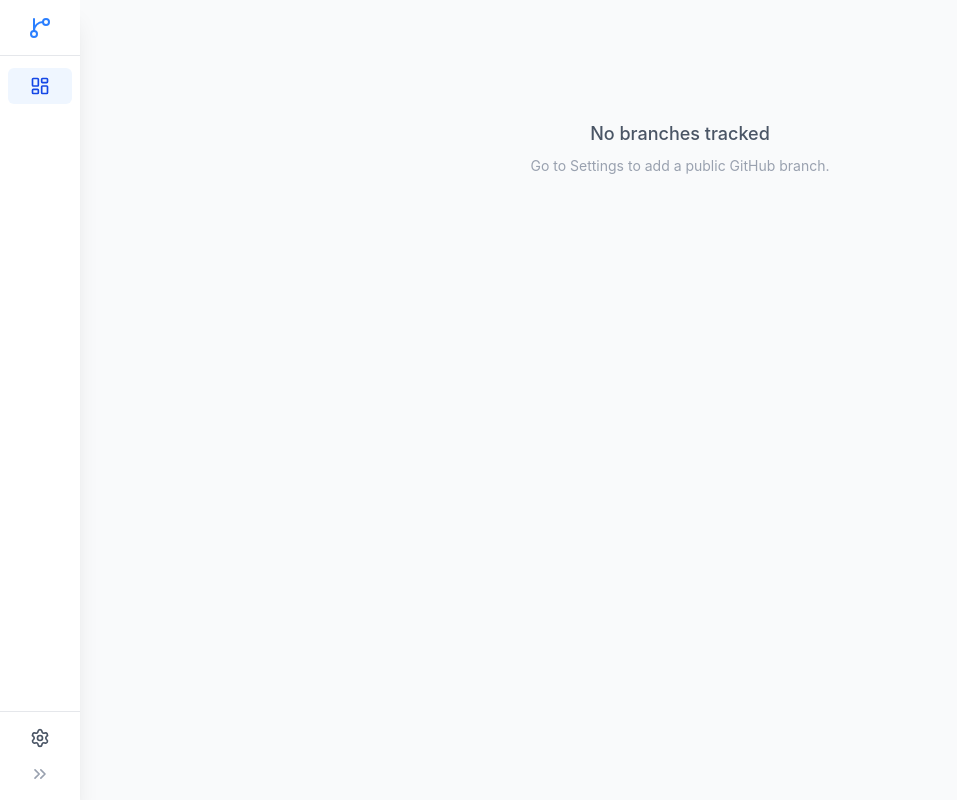
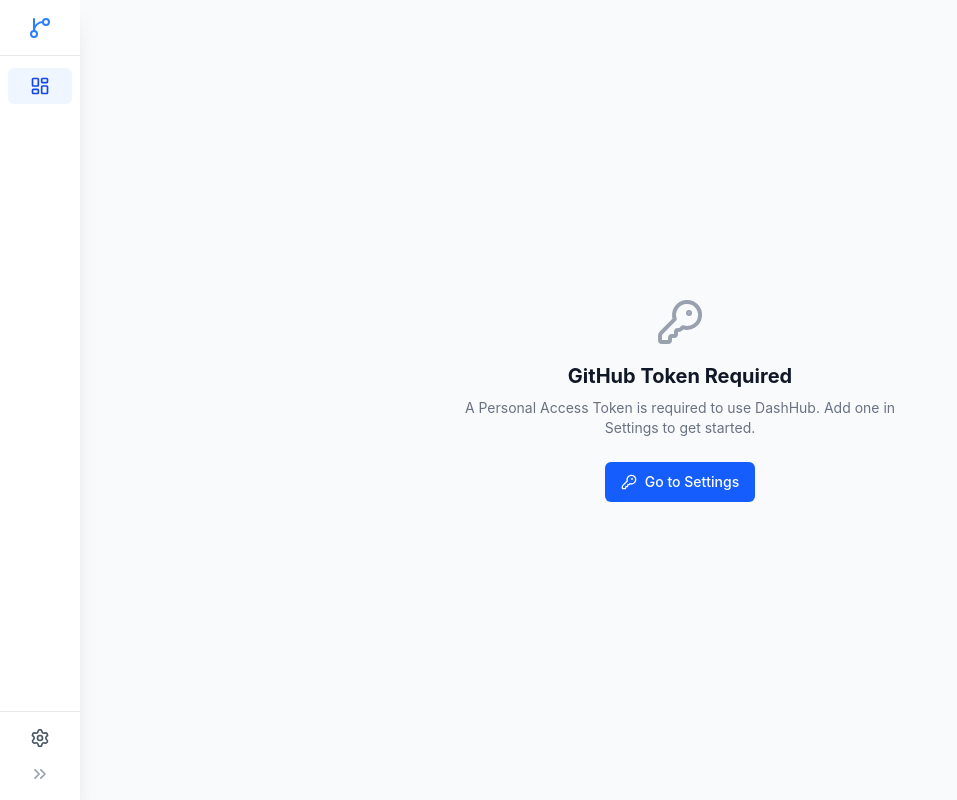
Before and after one commit to Deathedit/dashhub, a React (Vite) app: page / in a window 1280 px wide. Shown: the whole page, without its empty margins (0-957 px from the left). Built offline with nearby package versions, Linux system fonts and the light colour scheme.

Commit message:
feat: make GitHub PAT required, show token prompt when missing

```diff
--- a/src/App.tsx
+++ b/src/App.tsx
@@ -1,5 +1,5 @@
 import { createContext, useContext, useEffect } from "react";
-import { HashRouter, Routes, Route } from "react-router-dom";
+import { HashRouter, Routes, Route, Link } from "react-router-dom";
 import { useLocalStorage } from "./hooks/useLocalStorage";
 import { useBranchData } from "./hooks/useBranchData";
 import type { TrackedBranch } from "./types";
@@ -7,6 +7,7 @@
 import DashboardPage from "./pages/DashboardPage";
 import SettingsPage from "./pages/SettingsPage";
 import BranchPage from "./pages/BranchPage";
+import { KeyRound } from "lucide-react";
 
 type BranchDataItem = ReturnType<typeof useBranchData>["data"][number];
 
@@ -32,6 +33,29 @@
   return ctx;
 }
 
+function TokenRequired() {
+  return (
+    <div className="flex min-h-screen items-center justify-center px-4 pt-14 md:pt-0">
+      <div className="mx-auto max-w-md text-center">
+        <KeyRound className="mx-auto mb-4 h-12 w-12 text-gray-400 dark:text-gray-500" />
+        <h2 className="mb-2 text-xl font-bold text-gray-900 dark:text-white">
+          GitHub Token Required
+        </h2>
+        <p className="mb-6 text-sm text-gray-500 dark:text-gray-400">
+          A Personal Access Token is required to use DashHub. Add one in Settings to get started.
+        </p>
+        <Link
+          to="/settings"
+          className="inline-flex items-center gap-2 rounded-md bg-blue-600 px-4 py-2.5 text-sm font-medium text-white transition-colors hover:bg-blue-700"
+        >
+          <KeyRound className="h-4 w-4" />
+          Go to Settings
+        </Link>
+      </div>
+    </div>
+  );
+}
+
 export default function App() {
   const [branches, setBranches] = useLocalStorage<TrackedBranch[]>("dashhub-branches", []);
   const [autoRefresh, setAutoRefresh] = useLocalStorage<boolean>("dashhub-auto-refresh", false);
@@ -42,7 +66,7 @@
   const [collapsed, setCollapsed] = useLocalStorage<boolean>("dashhub-sidebar-collapsed", true);
   const [token, setToken] = useLocalStorage<string>("dashhub-github-token", "");
 
-  const { data } = useBranchData(branches, autoRefresh ? 300000 : 0, token || undefined);
+  const { data } = useBranchData(branches, autoRefresh ? 300000 : 0, token || "");
   const isFetching = data.length > 0 && data.some((d) => d.loading);
 
   useEffect(() => {
@@ -63,6 +87,8 @@
     setToken,
   };
 
+  const hasToken = token.trim().length > 0;
+
   return (
     <HashRouter>
       <AppCtx.Provider value={value}>
@@ -80,11 +106,18 @@
               collapsed ? "md:ml-20" : "md:ml-72"
             }`}
           >
-            <Routes>
-              <Route path="/" element={<DashboardPage />} />
-              <Route path="/settings" element={<SettingsPage />} />
-              <Route path="/:owner/:repo/:branch" element={<BranchPage />} />
-            </Routes>
+            {hasToken ? (
+              <Routes>
+                <Route path="/" element={<DashboardPage />} />
+                <Route path="/settings" element={<SettingsPage />} />
+                <Route path="/:owner/:repo/:branch" element={<BranchPage />} />
+              </Routes>
+            ) : (
+              <Routes>
+                <Route path="/settings" element={<SettingsPage />} />
+                <Route path="*" element={<TokenRequired />} />
+              </Routes>
+            )}
           </main>
         </div>
       </AppCtx.Provider>
--- a/src/hooks/useBranchData.ts
+++ b/src/hooks/useBranchData.ts
@@ -3,7 +3,7 @@
 import { fetchLatestCommit, fetchLatestWorkflowRun } from "../services/github";
 import { clearCommitCache } from "../services/cache";
 
-function fetchBranchData(branch: TrackedBranch, token?: string): Promise<BranchData> {
+function fetchBranchData(branch: TrackedBranch, token: string): Promise<BranchData> {
   const base: BranchData = { key: branch, commit: null, workflow: null, loading: true, error: null };
   return Promise.all([
     fetchLatestCommit(branch.owner, branch.repo, branch.branch, token),
@@ -13,7 +13,7 @@
     .catch((err: Error) => ({ ...base, loading: false, error: err.message }));
 }
 
-export function useBranchData(branches: TrackedBranch[], autoRefreshInterval: number, token?: string) {
+export function useBranchData(branches: TrackedBranch[], autoRefreshInterval: number, token: string) {
   const [data, setData] = useState<BranchData[]>([]);
   const [refreshKey, setRefreshKey] = useState(0);
   const timerRef = useRef<ReturnType<typeof setInterval> | null>(null);
--- a/src/pages/BranchPage.tsx
+++ b/src/pages/BranchPage.tsx
@@ -98,7 +98,7 @@
     }
     setLoading(true);
     setError(null);
-    fetchCommits(owner, repo, branch, COMMITS_PER_PAGE, token || undefined)
+    fetchCommits(owner, repo, branch, COMMITS_PER_PAGE, token)
       .then((data) => {
         setCachedCommits(cacheKey, data);
         setCommits(data);
--- a/src/pages/SettingsPage.tsx
+++ b/src/pages/SettingsPage.tsx
@@ -32,7 +32,7 @@
       resolvedBranch = branch;
     } else {
       try {
-        resolvedBranch = await fetchDefaultBranch(owner, repo, token || undefined);
+        resolvedBranch = await fetchDefaultBranch(owner, repo, token);
       } catch (err) {
         setAdding(false);
         const msg = (err as Error).message ?? "";
@@ -110,7 +110,7 @@
 
       <section className="mb-6 sm:mb-8 rounded-lg border border-gray-200 bg-white p-4 sm:p-6 dark:border-gray-700 dark:bg-gray-900">
         <h2 className="mb-3 sm:mb-4 text-sm font-semibold tracking-wider text-gray-500 uppercase dark:text-gray-400">
-          GitHub Token
+          GitHub Token (required)
         </h2>
         <div className="flex flex-col gap-2 sm:flex-row">
           <input
@@ -147,7 +147,7 @@
           </div>
         )}
         <p className="mt-2 text-xs text-gray-400 dark:text-gray-500">
-          Optional. A Personal Access Token increases the API rate limit from 60 to 5,000 requests/hour. No scopes are needed for public repos.{" "}
+          Required. A Personal Access Token is needed to access the GitHub API. No scopes are needed for public repos.{" "}
           <a href="https://github.com/settings/tokens/new" target="_blank" rel="noopener noreferrer" className="text-blue-500 hover:underline">
             Create one here
           </a>.
--- a/src/services/github.ts
+++ b/src/services/github.ts
@@ -2,9 +2,8 @@
 
 const API = "https://api.github.com";
 
-async function fetchJSON<T>(url: string, token?: string): Promise<T> {
-  const headers: Record<string, string> = { Accept: "application/vnd.github+json" };
-  if (token) headers.Authorization = `token ${token}`;
+async function fetchJSON<T>(url: string, token: string): Promise<T> {
+  const headers: Record<string, string> = { Accept: "application/vnd.github+json", Authorization: `token ${token}` };
   const res = await fetch(url, { headers });
   if (!res.ok) {
     const text = await res.text().catch(() => "Unknown error");
@@ -13,7 +12,7 @@
   return res.json() as Promise<T>;
 }
 
-export async function fetchLatestCommit(owner: string, repo: string, branch: string, token?: string): Promise<CommitInfo> {
+export async function fetchLatestCommit(owner: string, repo: string, branch: string, token: string): Promise<CommitInfo> {
   const data = await fetchJSON<Record<string, unknown>[]>(
     `${API}/repos/${owner}/${repo}/commits?sha=${encodeURIComponent(branch)}&per_page=1`,
     token,
@@ -34,7 +33,7 @@
   owner: string,
   repo: string,
   branch: string,
-  token?: string,
+  token: string,
 ): Promise<WorkflowStatus | null> {
   try {
     const data = await fetchJSON<Record<string, unknown>>(
@@ -66,7 +65,7 @@
   return "unknown";
 }
 
-export async function fetchDefaultBranch(owner: string, repo: string, token?: string): Promise<string> {
+export async function fetchDefaultBranch(owner: string, repo: string, token: string): Promise<string> {
   const data = await fetchJSON<Record<string, unknown>>(
     `${API}/repos/${owner}/${repo}`,
     token,
@@ -91,7 +90,7 @@
   repo: string,
   branch: string,
   perPage: number,
-  token?: string,
+  token: string,
 ): Promise<CommitDetail[]> {
   const data = await fetchJSON<Record<string, unknown>[]>(
     `${API}/repos/${owner}/${repo}/commits?sha=${encodeURIComponent(branch)}&per_page=${perPage}`,
```
Also changed, not shown: 2 other files (tests, documents, lock files or other folders).
